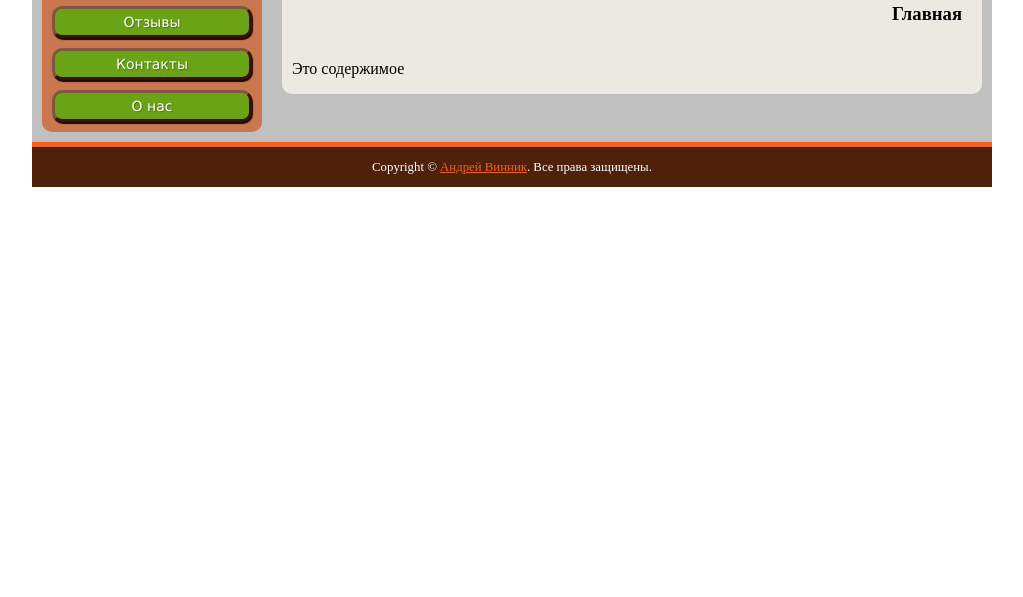
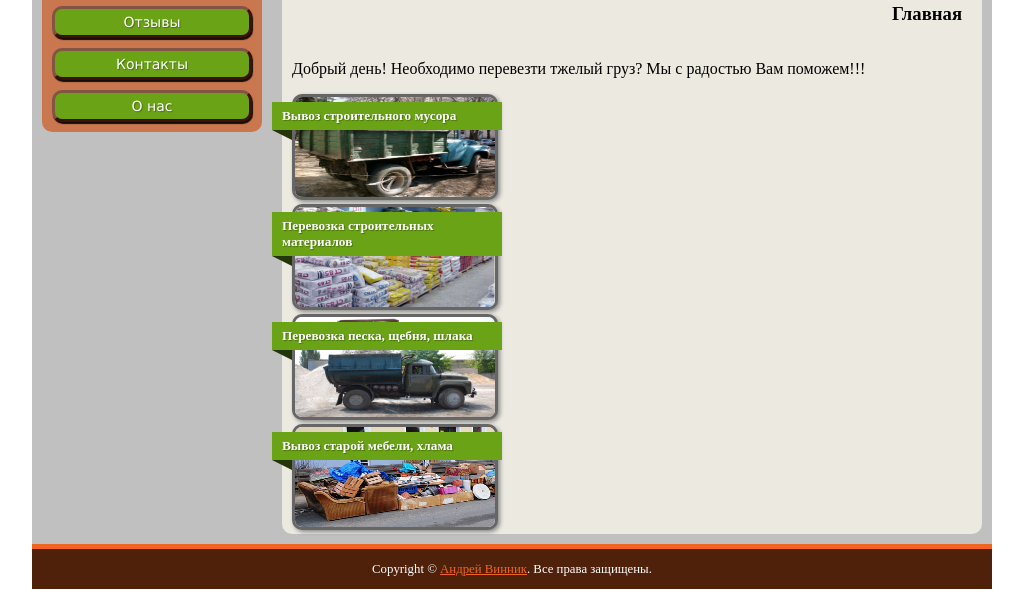
Before and after one commit to andrey2901/Sites, a plain HTML site: page makarenko/web/index.html in a window 1280 px wide. Shown: the part 211-808 px from the top of the page, without its empty margins (128-1151 px from the left). Drawn offline with Linux system fonts and the light colour scheme.

Commit message:
Add test images and the ribbons to them.

```diff
--- a/makarenko/web/css/style.css
+++ b/makarenko/web/css/style.css
@@ -140,6 +140,55 @@
 	width: 700px;
 }
 
+/* .images {
+	float: right;
+} */
+
+.image {
+	position: relative;
+}
+
+img {
+	margin-left: 10px;
+	margin-right: 10px;
+	position: relative;
+	width: 200px;
+	height: 100px;
+	text-align: center;
+	line-height: 100px;
+	background-color: #fff;
+	border: 3px solid #666;
+	border-radius: 10px;
+	box-shadow: 2px 2px 4px #888;
+}
+
+h5 {
+	position: absolute;
+	top: 5px;
+	left: 0;
+	width: 200px;
+	/*font-size: 1.5em;
+	font-weight: bold;*/
+	padding: 6px 20px 6px 10px;
+	margin: 3px 10px 10px -10px;
+	color: #fefefe;
+	background-color: #6ba316;
+	text-shadow: 1px 1px 1px rgba(0, 0, 0, .3);
+	/*box-shadow: 0px 2px 4px #888;*/
+}
+
+h5:after {
+	content: ' ';
+	position: absolute;
+	width: 0;
+	height: 0;
+	left: 0px;
+	top: 100%;
+	border-width: 5px 10px;
+	border-style: solid;
+	border-color: #233607 #233607 transparent transparent;
+}
+
 #content p {
 	padding-left: 10px;
 }
--- a/makarenko/web/index.html
+++ b/makarenko/web/index.html
@@ -45,7 +45,25 @@
 		</div>
 		<!-- Content -->
 		<div id="content">
-			<p>Это содержимое</p>
+			<p>Добрый день! Необходимо перевезти тжелый груз? Мы с радостью Вам поможем!!!</p>
+			<div  class="images">
+				<div class="image">
+					<img src="images/stroy-musor.jpg" alt="Вывоз строительного мусора">
+					<h5>Вывоз строительного мусора</h5>
+				</div>
+				<div class="image">
+					<img src="images/stroymaterialy.jpg" alt="Перевозка строительных материалов">
+					<h5>Перевозка строительных материалов</h5>
+				</div>
+				<div class="image">
+					<img src="images/pesok.jpg" alt="Перевозка песка, щебня, шлака">
+					<h5>Перевозка песка, щебня, шлака</h5>
+				</div>
+				<div class="image">
+					<img src="images/krupnogabaritniy_musor.jpg" alt="Вывоз старой мебели, хлама">
+					<h5>Вывоз старой мебели, хлама</h5>
+				</div>
+			</div>
 		</div>
 		<!-- Footer -->
 		<div id="footer">
```
Also changed, not shown: makarenko/web/services.html (+9 -1 lines), makarenko/web/images/krupnogabaritniy_musor.jpg (added), makarenko/web/images/pesok.jpg (added), makarenko/web/images/stroy-musor.jpg (added), makarenko/web/images/stroymaterialy.jpg (added).
